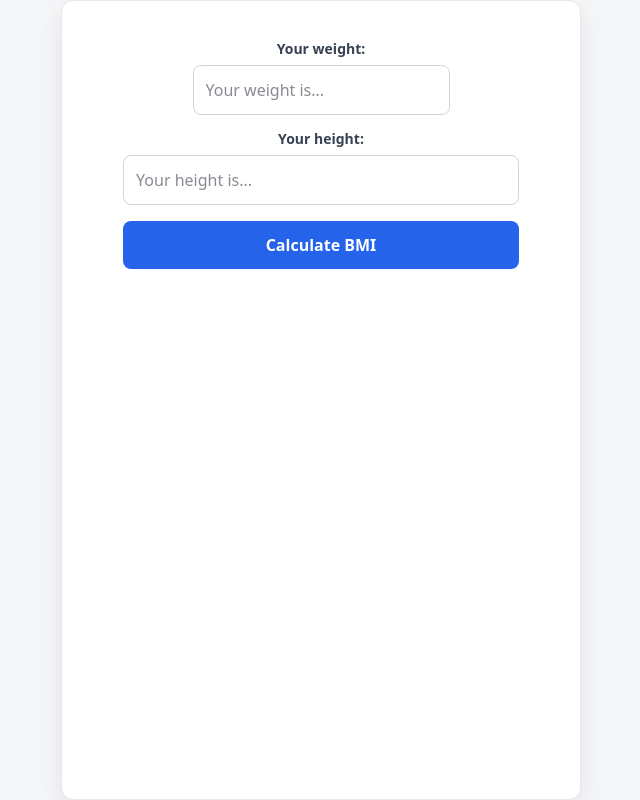
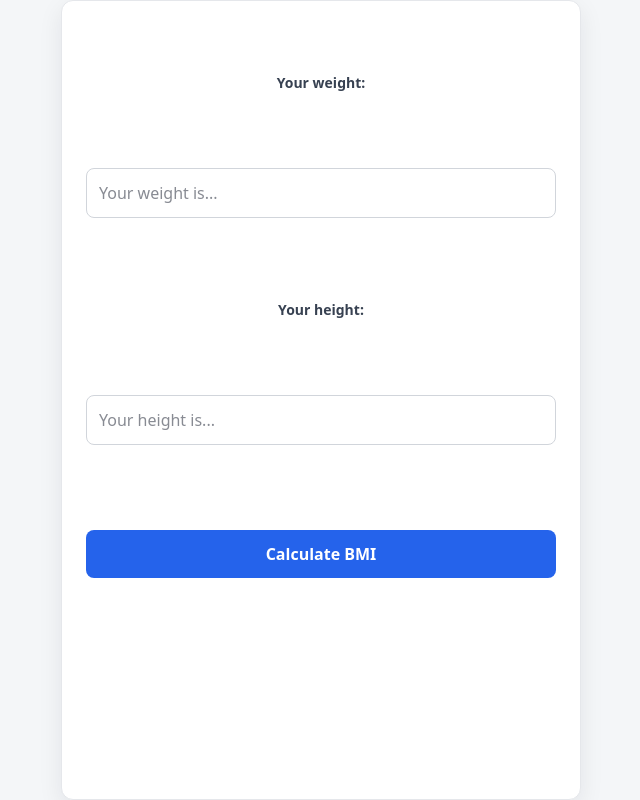
Before and after one commit to aibrahimnabil19/BMI-Calculator-2, a website: page index.html in a window 1280 px wide. Shown: the whole page, without its empty margins (319-959 px from the left). Drawn offline with nearby package versions, Linux system fonts and the light colour scheme.

Commit message:
fixed the grid layout

```diff
--- a/index.html
+++ b/index.html
@@ -17,8 +17,8 @@
         }
     </style>
 </head>
-<body class="grid mx-auto bg-[#f4f6f8] w-full max-w-[520px]">
-    <section class=" bg-white border border-gray-200 rounded-xl p-6 shadow-[0_8px_24px_rgba(17,24,39,0.08)] text-[#111827] min-h-[100vh] p-6 place-items-center">
+<body class=" bg-[#f4f6f8] ">
+    <section class="grid mx-auto w-full max-w-[520px] bg-white border border-gray-200 rounded-xl p-6 shadow-[0_8px_24px_rgba(17,24,39,0.08)] text-[#111827] min-h-[100vh] p-6 place-items-center">
         <label for="weightInput" class="block text-sm font-semibold mt-[14px] mb-[6px] mx-0 text-[#374151]">Your weight:</label>
         <input class="w-full p-3 rounded-lg border border-[#d1d5db] text-base outline-none focus:ring-[0_0_0_3px_rgba(37,99,235,0.15)] focus:ring-0 focus:border-[#2563eb]" id="weightInput" type="text" placeholder="Your weight is..." />
         <label for="heightInput" class="block text-sm font-semibold mt-[14px] mb-[6px] mx-0 text-[#374151]">Your height:</label>
```
